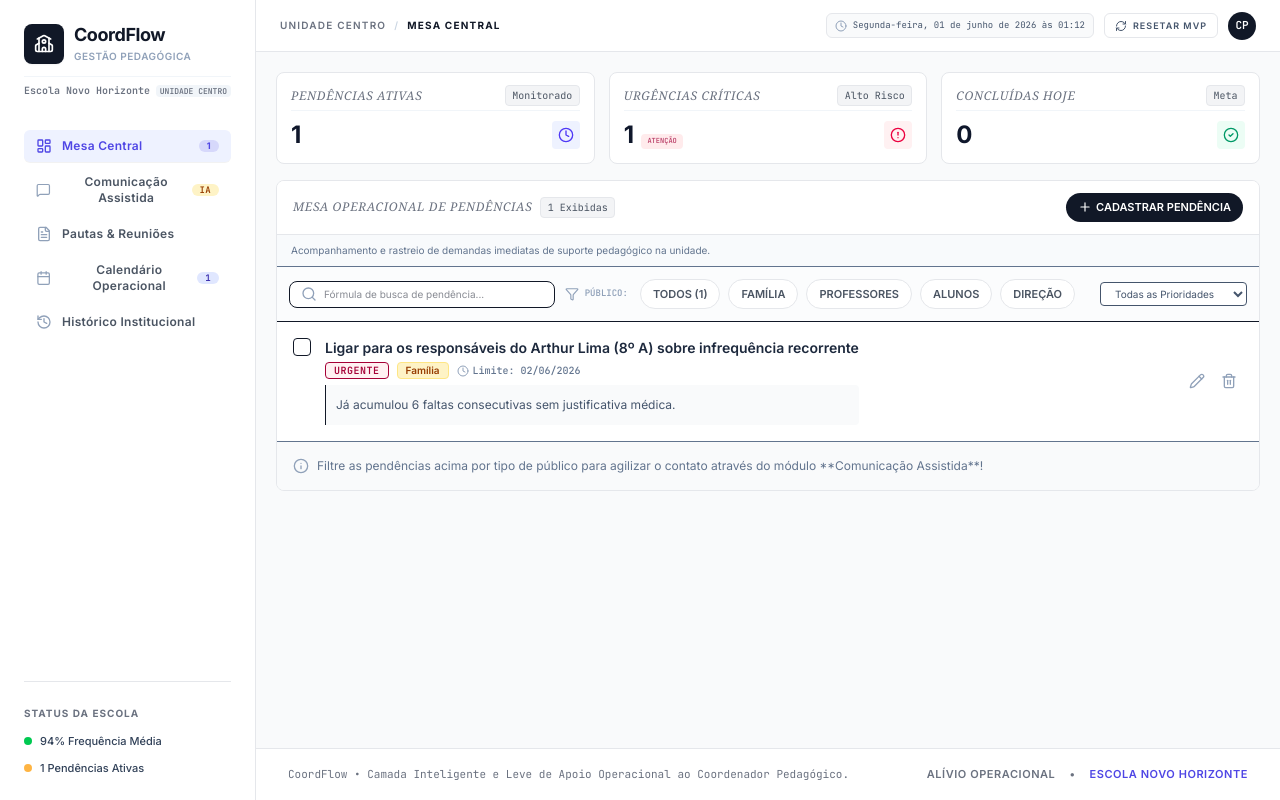
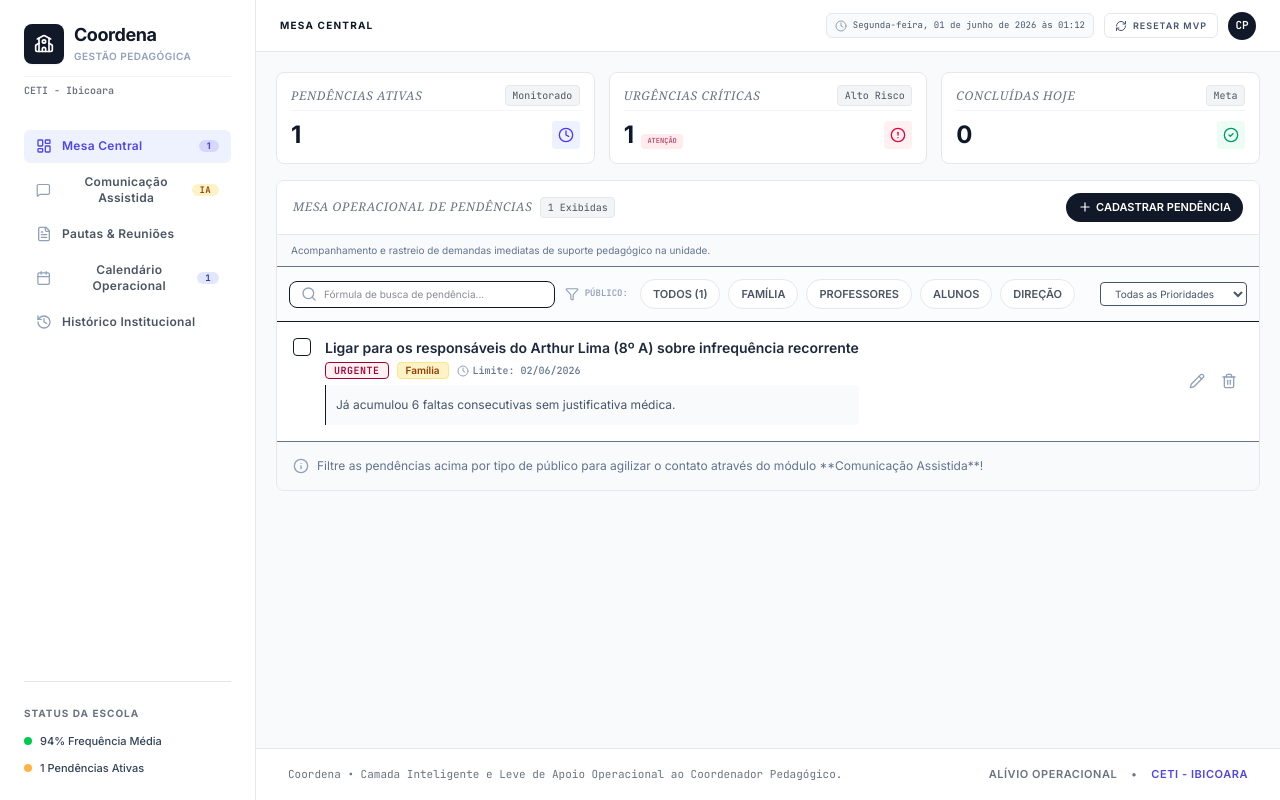
Before and after one commit to ArnaldoAlmeidaBa/coordflow, a React (Vite) app: page / in a window 1280 px wide. Built offline with nearby package versions, Linux system fonts and the light colour scheme.

Commit message:
chore(branding): renomear app e escola

```diff
--- a/src/App.tsx
+++ b/src/App.tsx
@@ -241,7 +241,7 @@ export default function App() {
             <School className="w-5 h-5" />
           </div>
           <div>
-            <span className="font-extrabold text-sm text-[#111827] tracking-tight">CoordFlow</span>
+            <span className="font-extrabold text-sm text-[#111827] tracking-tight">Coordena</span>
             <span className="text-[9px] bg-slate-100 text-slate-600 px-1.5 py-0.2 ml-2 border rounded font-mono font-bold uppercase">v1.0</span>
           </div>
         </div>
@@ -265,13 +265,12 @@ export default function App() {
               <School className="w-5 h-5" />
             </div>
             <div>
-              <h1 className="text-lg font-extrabold tracking-tight text-[#111827] leading-tight">CoordFlow</h1>
+              <h1 className="text-lg font-extrabold tracking-tight text-[#111827] leading-tight">Coordena</h1>
               <p className="text-[10px] text-slate-400 font-semibold tracking-wider uppercase mt-0.5">Gestão Pedagógica</p>
             </div>
           </div>
-          <p className="text-[10px] text-[#6B7280] mt-3 font-semibold font-mono border-t border-slate-100 pt-1.5 flex items-center justify-between">
-            <span>Escola Novo Horizonte</span>
-            <span className="bg-slate-100 px-1 py-0.2 text-[8px] rounded uppercase font-bold">Unidade Centro</span>
+          <p className="text-[10px] text-[#6B7280] mt-3 font-semibold font-mono border-t border-slate-100 pt-1.5">
+            <span>CETI - Ibicoara</span>
           </p>
         </div>
 
@@ -344,8 +343,6 @@ export default function App() {
         {/* DESKTOP EXCLUSIVE TOP-BAR */}
         <header className="bg-white border-b border-[#E5E7EB] h-[52px] hidden md:flex items-center justify-between px-6 py-2 z-10 sticky top-0">
           <div className="flex items-center gap-2 text-[10px] text-[#6B7280] font-semibold tracking-[0.12em] uppercase">
-            <span>Unidade Centro</span>
-            <span className="text-slate-300">/</span>
             <span className="text-[#111827] font-bold">
               {activeTab === 'mesa' && 'Mesa Central'}
               {activeTab === 'comunicacao' && 'Comunicação Assistida'}
@@ -434,12 +431,12 @@ export default function App() {
         <footer className="bg-white border-t border-[#E5E7EB] py-4.5 text-slate-500 text-xs px-8">
           <div className="text-center flex flex-col sm:flex-row items-center justify-between gap-4">
             <p className="font-mono text-[11px] text-[#6B7280]">
-              CoordFlow • Camada Inteligente e Leve de Apoio Operacional ao Coordenador Pedagógico.
+              Coordena • Camada Inteligente e Leve de Apoio Operacional ao Coordenador Pedagógico.
             </p>
             <div className="flex items-center space-x-3.5 text-[#6B7280] text-[11px] font-semibold uppercase tracking-wider">
               <span>Alívio Operacional</span>
               <span>•</span>
-              <span className="text-[#4F46E5]">Escola Novo Horizonte</span>
+              <span className="text-[#4F46E5]">CETI - Ibicoara</span>
             </div>
           </div>
         </footer>
--- a/src/data.ts
+++ b/src/data.ts
@@ -74,7 +74,7 @@ Agendamos este momento para o dia [DATA_REU] às [HORA_REU] horas.
 A sua parceria e acompanhamento diário em casa são vitais para o avanço pedagógico e o bem-estar do(a) estudante. Por gentileza, confirme o recebimento e disponibilidade respondendo a este canal oficial.
 
 Atenciosamente,
-Coordenação Pedagógica – Escola Novo Horizonte`
+Coordenação Pedagógica – CETI - Ibicoara`
   },
   {
     id: 'ct-2',
@@ -129,7 +129,7 @@ Pedimos pontualidade absoluta. A presença de todos é um requisito legal indisp
 Gratidão pela costumeira colaboração e empenho.
 
 Atenciosamente,
-Coordenação Pedagógica – Escola Novo Horizonte`
+Coordenação Pedagógica – CETI - Ibicoara`
   },
   {
     id: 'ct-4',
```
